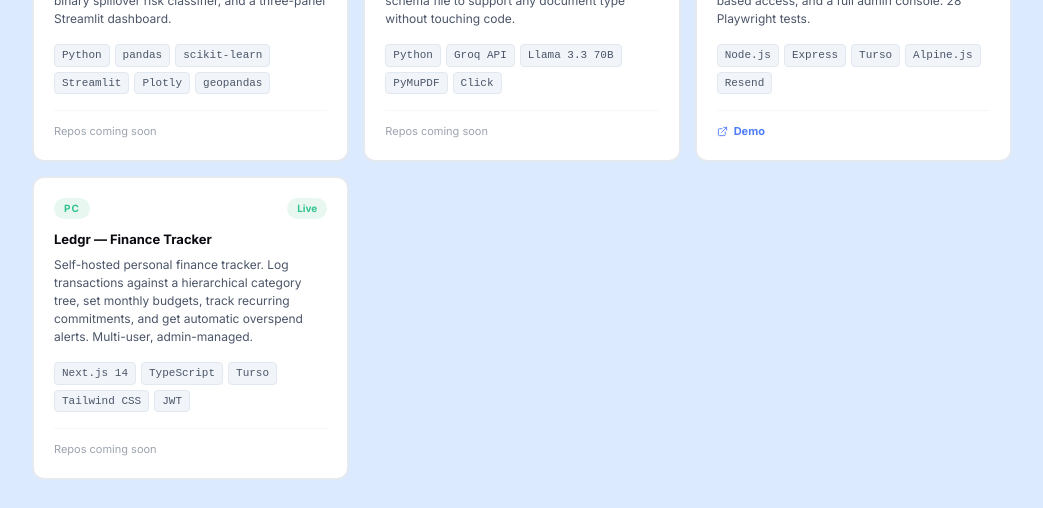
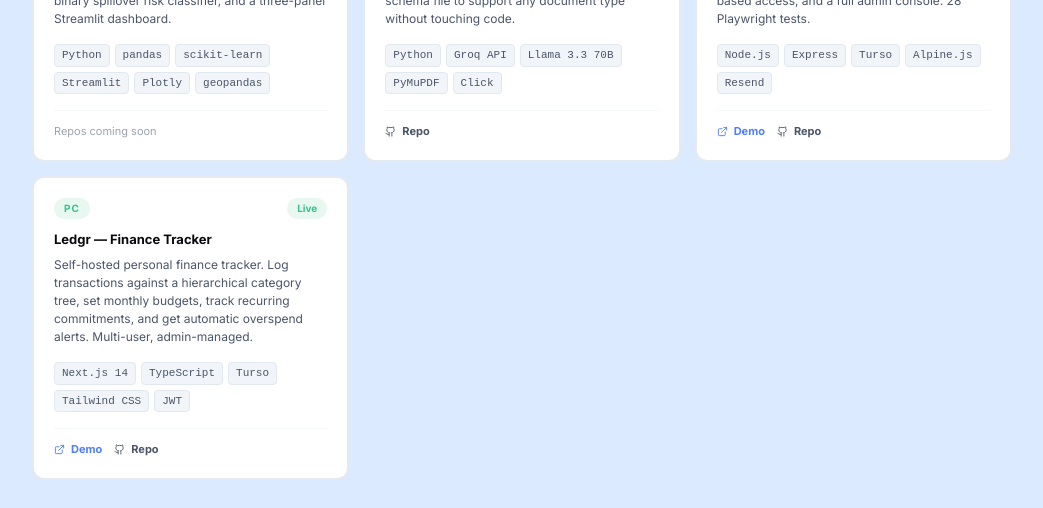
Before and after one commit to malfathur/portfolio, a React (Vite) app: page / in a window 1280 px wide. Shown: the part 1540-2048 px from the top of the page, without its empty margins (118-1161 px from the left). Built offline with nearby package versions, Linux system fonts and the light colour scheme.

Commit message:
feat: add demo and repo URLs for all three projects

```diff
--- a/src/data/projects.ts
+++ b/src/data/projects.ts
@@ -32,7 +32,7 @@
       'Drop a folder of PDFs, get back structured CSV + markdown report in seconds. Schema-driven field extraction via Groq LLM — swap the JSON schema file to support any document type without touching code.',
     stack: ['Python', 'Groq API', 'Llama 3.3 70B', 'PyMuPDF', 'Click'],
     demoUrl: undefined,
-    repoUrl: undefined,
+    repoUrl: 'https://github.com/malfathur/pdf-triage-agent',
     status: 'live',
   },
   {
@@ -43,7 +43,7 @@
       'Self-hosted HR portal for small teams. Leave management, WFH requests, expense claims, clock in/out, one-click email approvals, role-based access, and a full admin console. 28 Playwright tests.',
     stack: ['Node.js', 'Express', 'Turso', 'Alpine.js', 'Resend'],
     demoUrl: 'https://teamly-x5g1.onrender.com/preview',
-    repoUrl: undefined,
+    repoUrl: 'https://github.com/malfathur/teamly',
     status: 'live',
   },
   {
@@ -53,8 +53,8 @@
     description:
       'Self-hosted personal finance tracker. Log transactions against a hierarchical category tree, set monthly budgets, track recurring commitments, and get automatic overspend alerts. Multi-user, admin-managed.',
     stack: ['Next.js 14', 'TypeScript', 'Turso', 'Tailwind CSS', 'JWT'],
-    demoUrl: undefined,
-    repoUrl: undefined,
+    demoUrl: 'https://ledgr-m27h.onrender.com/preview',
+    repoUrl: 'https://github.com/malfathur/ledgr',
     status: 'live',
   },
 ]
```
